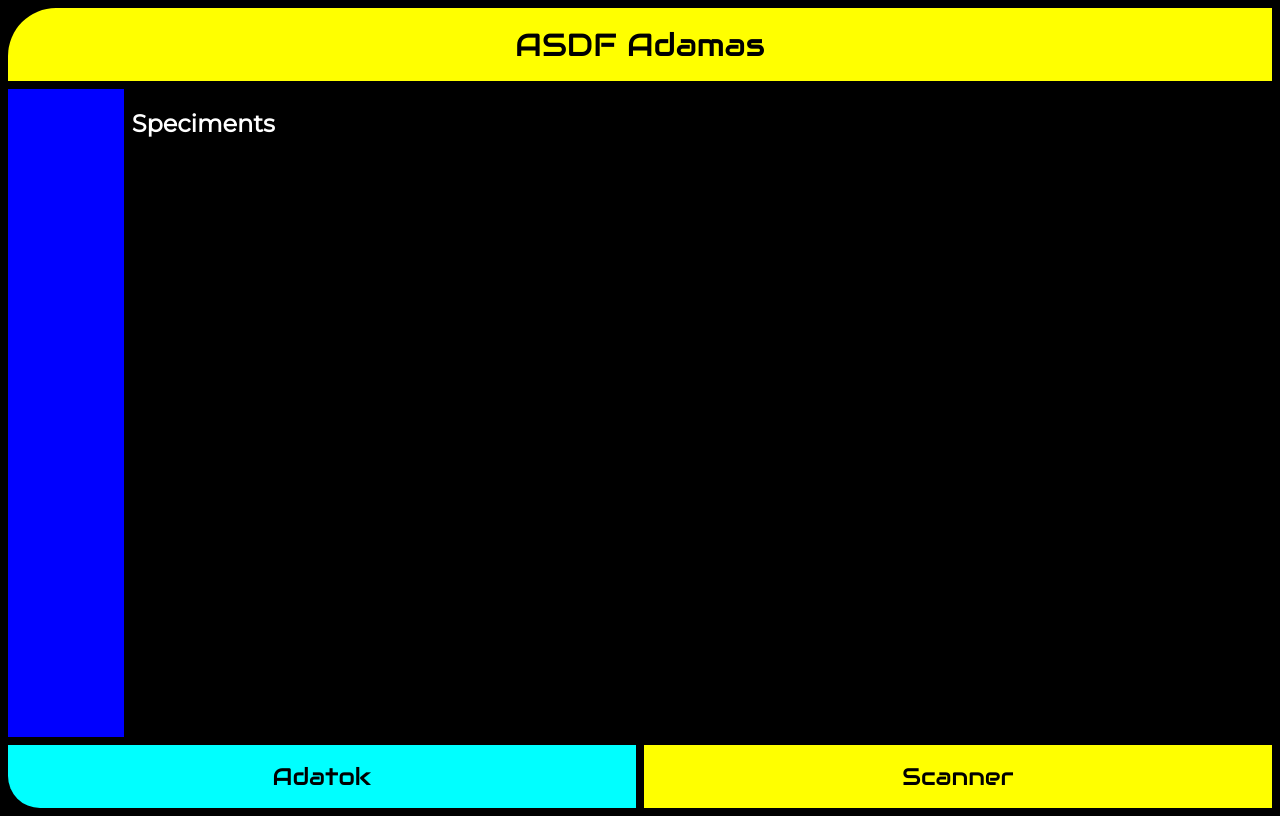
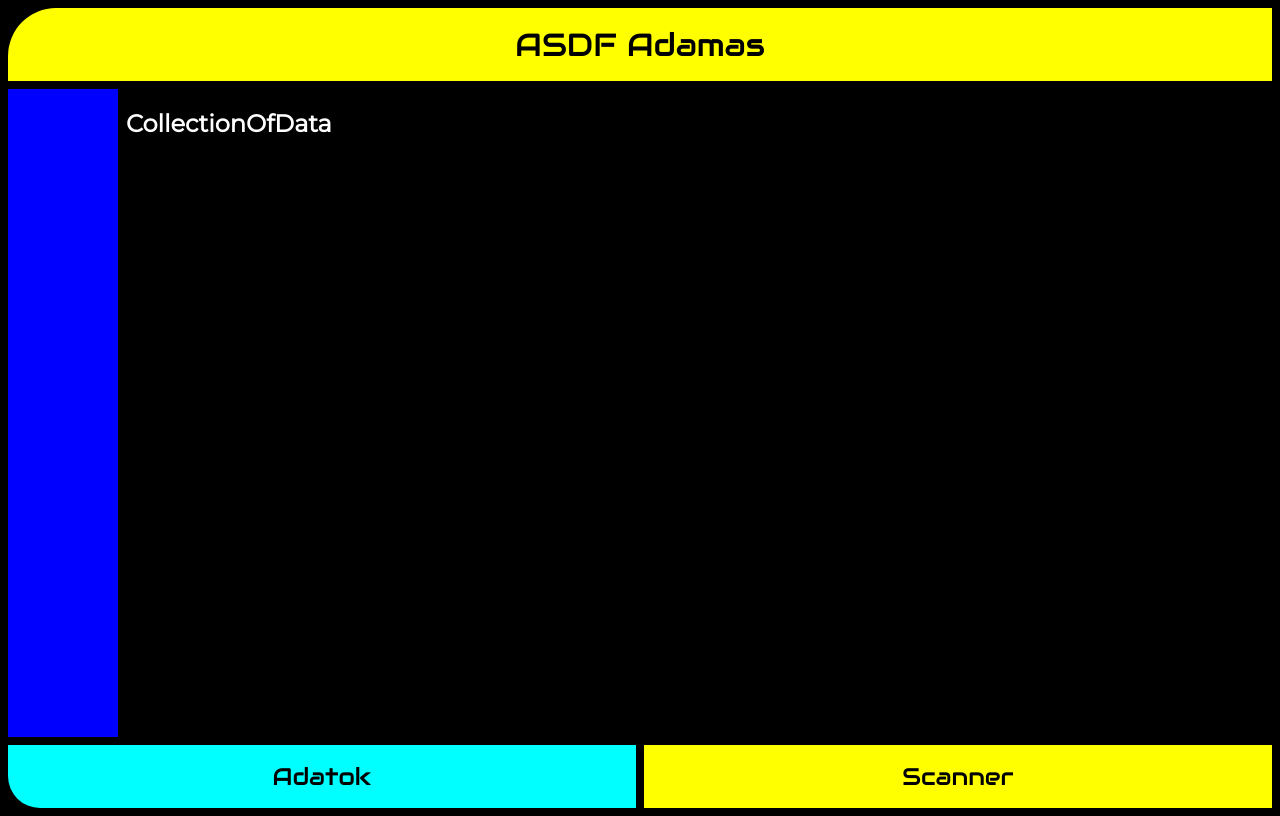
Before and after one commit to Jarmilla/adamas-app, a React (Create React App) app in the folder adamas-app/: page / in a window 1280 px wide. Both pictures are taken after a click on the button "Adatok". Built offline with nearby package versions, Linux system fonts and the light colour scheme.

Commit message:
fix typos

```diff
--- a/adamas-app/src/App.js
+++ b/adamas-app/src/App.js
@@ -2,29 +2,29 @@ import "./App.scss";
 import React, { useState } from "react";
 import Home from "./components/Home";
 import Scanner from "./components/Scanner";
-import Speciments from "./components/Speciments";
+import CollectionOfData from "./components/CollectionOfData";
 
 function App() {
   const [isHomeShown, setIsHomeShown] = useState(true);
   const [isScannerShown, setSnanerShown] = useState(false);
-  const [isSpecimentsShown, setIsSpecimentsShown] = useState(false);
+  const [isCollectionOfDataShown, setIsCollectionOfDataShown] = useState(false);
 
   const toHome = () => {
-    setIsSpecimentsShown(false);
+    setIsCollectionOfDataShown(false);
     setSnanerShown(false);
     setIsHomeShown(true);
   };
 
   const toScanner = () => {
     setIsHomeShown(false);
-    setIsSpecimentsShown(false);
+    setIsCollectionOfDataShown(false);
     setSnanerShown(true);
   };
 
-  const toSpeciments = () => {
+  const toCollectionOfData = () => {
     setIsHomeShown(false);
     setSnanerShown(false);
-    setIsSpecimentsShown(true);
+    setIsCollectionOfDataShown(true);
   };
 
   return (
@@ -38,12 +38,12 @@ function App() {
         <article>
           {isHomeShown && <Home />}
           {isScannerShown && <Scanner />}
-          {isSpecimentsShown && <Speciments />}
+          {isCollectionOfDataShown && <CollectionOfData />}
         </article>
       </main>
 
       <nav>
-        <button className="button-effect" onClick={toSpeciments}>
+        <button className="button-effect" onClick={toCollectionOfData}>
           Adatok
         </button>
         <button className="button-effect" onClick={toScanner}>
--- /dev/null
+++ b/adamas-app/src/components/CollectionOfData.js
@@ -0,0 +1,10 @@
+import React from "react";
+
+function CollectionOfData() {
+  return (
+    <div>
+      <h1>CollectionOfData</h1>
+    </div>
+  );
+}
+export default CollectionOfData;
--- a/adamas-app/src/components/Speciments.js
+++ /dev/null
@@ -1,10 +0,0 @@
-import React from "react";
-
-function Speciments() {
-  return (
-    <div>
-      <h1>Speciments</h1>
-    </div>
-  );
-}
-export default Speciments;
```
